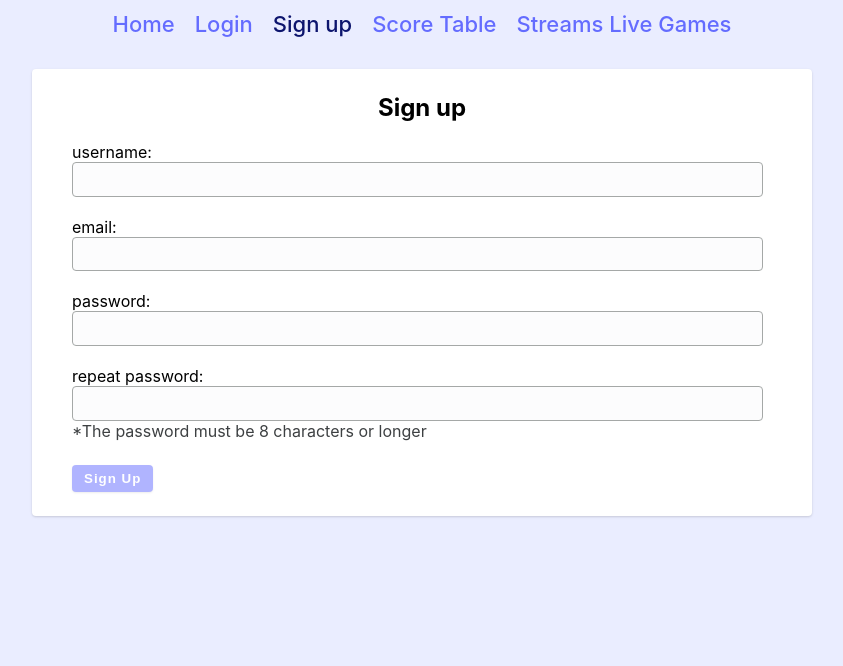
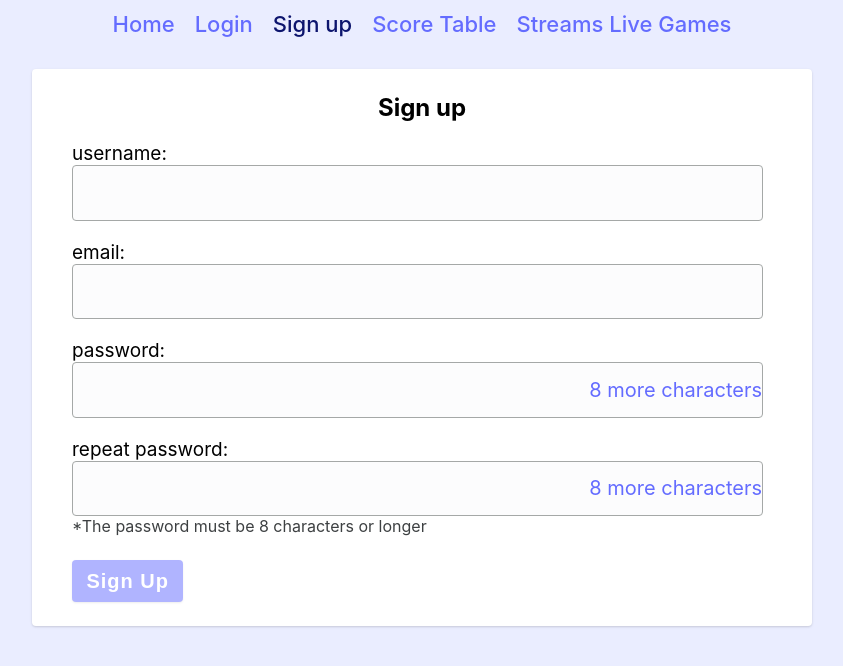
Before and after one commit to TehilaKaravani/football, a React (Vite) app: page /sign-up in a window 1280 px wide. Shown: the top 666 px of the page, without its empty margins (218-1061 px from the left). Built offline with nearby package versions, Linux system fonts and the light colour scheme; no server answers.

Commit message:
8/8/2024

```diff
--- a/package.json
+++ b/package.json
@@ -15,7 +15,7 @@
     "react": "^18.2.0",
     "react-dom": "^18.2.0",
     "react-icons": "^5.2.1",
-    "react-router-dom": "^6.22.3",
+    "react-router-dom": "^6.26.0",
     "react-toastify": "^10.0.5",
     "universal-cookie": "^7.0.1"
   },
--- a/src/App.jsx
+++ b/src/App.jsx
@@ -84,7 +84,7 @@ function App() {
                 <Routes>
                     <Route path={"/"} element={<HomePage/>}/>
                     <Route path={"/login"}
-                           element={<SignIn userSecret={userSecret} setUserSecret={setUserSecret}/>}/>
+                           element={<SignIn setUserSecret={setUserSecret}/>}/>
                     <Route path={"/sign-up"} element={<SignUp/>}/>
                     <Route path={"/profile"} element={<Profile userSecret={userSecret}/>}/>
                     <Route path={"/score-table"} element={<ScoreTable data={dataFromServer}/>}/>
--- a/src/SignIn.jsx
+++ b/src/SignIn.jsx
@@ -4,21 +4,24 @@ import Cookies from "universal-cookie";
 import {ToastContainer, toast} from 'react-toastify';
 import PropTypes from "prop-types";
 import {MIN_PASS_LENGTH} from './constants';
-import { errorMessages } from './errorMessages';
+import {errorMessages} from './errorMessages';
+import {useNavigate} from 'react-router-dom';
 
-const SignIn = ({userSecret, setUserSecret}) => {
+
+const SignIn = ({setUserSecret}) => {
 
     const [password, setPassword] = useState("");
     const [email, setEmail] = useState("");
+    const navigate = useNavigate();
+
 
     const login = () => {
-        axios.post("http://localhost:9124/login",null,
+        axios.post("http://localhost:9124/login", null,
             {
-                params:{
+                params: {
                     email: email,
                     password: password
                 }
-
             })
             .then(response => {
                 if (response.data.success) {
@@ -26,6 +29,9 @@ const SignIn = ({userSecret, setUserSecret}) => {
                     cookies2.set('secret', response.data.user.secret);
                     setUserSecret(response.data.user.secret);
                     toast.success('Login Success');
+                    setTimeout(() => {
+                        navigate('/score-table');
+                    }, 5000);
                 } else {
                     toast.error(errorMessages[response.data.errorCode] || "An unknown error occurred");
                 }
@@ -38,15 +44,10 @@ const SignIn = ({userSecret, setUserSecret}) => {
         <main>
             <div>
                 {
-                    userSecret ?
-                        <div className='container'>
-                            <h2>successfully logged in</h2>
-                        </div>
-                        :
                     <div className="container">
                         <h2>Sign in</h2>
                         <div className='form-section'>
-                                <div>
+                            <div className='text'>
                                 email:
                             </div>
 
@@ -58,7 +59,7 @@ const SignIn = ({userSecret, setUserSecret}) => {
                         </div>
 
                         <div className='form-section'>
-                                <div>
+                            <div className='text'>
                                 password:
                             </div>
                             <div>
--- a/src/SignUp.jsx
+++ b/src/SignUp.jsx
@@ -3,16 +3,18 @@ import {useState} from "react";
 import {ToastContainer, toast} from 'react-toastify';
 import {MIN_PASS_LENGTH} from './constants';
 import {errorMessages} from "./ErrorMessages.jsx";
+import {useNavigate} from 'react-router-dom';
+
 function SignUp() {
     const [username, setUsername] = useState("");
     const [email, setEmail] = useState("");
     const [password, setPassword] = useState("");
     const [password2, setPassword2] = useState("");
-    const [success, setSuccess] = useState(false);
+    const navigate = useNavigate();
 
 
     const signUp = () => {
-        axios.post("http://localhost:9124/sign-up",null,
+        axios.post("http://localhost:9124/sign-up", null,
             {
                 params: {
                     username: username,
@@ -22,9 +24,11 @@ function SignUp() {
                 }
             })
             .then(response => {
-                setSuccess(response.data.success)
                 if (response.data.success) {
                     toast.success("Sign up successful")
+                    setTimeout(() => {
+                        navigate('/login');
+                    }, 5000);
                 } else {
                     toast.error(errorMessages[response.data.errorCode] || "An unknown error occurred");
                 }
@@ -36,15 +40,10 @@ function SignUp() {
     return (
         <main>
             <div className="container">
-                {success ?
-                    <div>
-                        <h2>success</h2>
-                    </div>
-                    :
                 <div>
                     <h2>Sign up</h2>
                     <div className='form-section'>
-                            <div>
+                        <div className='text'>
                             username:
                         </div>
 
@@ -54,7 +53,7 @@ function SignUp() {
 
                     </div>
                     <div className='form-section'>
-                            <div>
+                        <div className='text'>
                             email:
                         </div>
 
@@ -66,23 +65,33 @@ function SignUp() {
                     </div>
 
                     <div className='form-section'>
-                            <div>
+                        <div className='text'>
                             password:
                         </div>
-                            <div>
+                        <div className="input-container">
                             <input className='form-input' type='password' value={password} onChange={(e) => {
                                 setPassword(e.target.value)
                             }}/>
+                            <div className="character-counter">
+                                {(MIN_PASS_LENGTH <= password.length) ?
+                                    "Sufficient length"
+                                    : `${MIN_PASS_LENGTH - password.length} more characters`}
+                            </div>
                         </div>
                     </div>
                     <div className='form-section'>
-                            <div>
+                        <div className='text'>
                             repeat password:
                         </div>
-                            <div>
+                        <div className="input-container">
                             <input className='form-input' type='password' value={password2} onChange={(e) => {
                                 setPassword2(e.target.value)
                             }}/>
+                            <div className="character-counter">
+                                {(MIN_PASS_LENGTH <= password2.length) ?
+                                    "Sufficient length"
+                                    : `${MIN_PASS_LENGTH - password2.length} more characters`}
+                            </div>
                         </div>
                         <div className='gray-text'>
                             *The password must be 8 characters or longer
@@ -94,7 +103,7 @@ function SignUp() {
                             disabled={username.length === 0 || password.length === 0 || email.length === 0 || password !== password2 || password.length < MIN_PASS_LENGTH}>sign
                         up
                     </button>
-                    </div>}
+                </div>
             </div>
             <ToastContainer position='top-center'/>
         </main>
--- a/src/index.css
+++ b/src/index.css
@@ -84,7 +84,7 @@ tr, td, th{
     border: transparent;
     border-radius: 0.25rem;
     letter-spacing: 1px;
-    padding: 0.375rem 0.75rem;
+    padding: 0.6rem 0.9rem;
     box-shadow: 0 1px 3px 0 rgba(0, 0, 0, 0.1), 0 1px 2px 0 rgba(0, 0, 0, 0.06);
     transition: 0.3s ease-in-out all;
     text-transform: capitalize;
@@ -92,6 +92,7 @@ tr, td, th{
     width: auto;
     font-weight: bold;
     margin-top: 0.25rem;
+    font-size: 1.25rem;
 }
 
 .btn:hover {
@@ -126,16 +127,29 @@ tr, td, th{
     flex: 0 0 auto;
     font-size: 19px;
 }
+.input-container {
+    position: relative; /* מאפשר למקם את הסופר בתוך השדה */
+    /*display: inline-block; !* למנוע פריסת השדה והסופר על פני כל רוחב התיבה *!*/
+}
 
 .form-input {
     width: 95%;
-    padding: 0.4rem 0.75rem;
+    padding: 0.8rem 0.75rem;
     border-radius: 0.25rem;
     background: #fcfcfd;
     border: 1px solid #a5a8a7;
-    font-size: 17px;
+    font-size: 24px;
+    /*padding-right: 70px; !* מוודא שהטקסט לא יכסה את הסופר *!*/
+    /*box-sizing: border-box; !* לוקח בחשבון את ה-padding בתוך הרוחב הכולל *!*/
 }
-
+.character-counter {
+    position: absolute;
+    right: 10px;
+    top: 50%;
+    transform: translateY(-50%);
+    color: #646cff;
+    font-size: 1.25rem;
+}
 
 .links{
     text-align: center;
@@ -170,6 +184,9 @@ h2{
     margin-top: 0.25rem;
     font-size: 16px;
 }
+.text{
+    font-size: 19px;
+}
 .sum-gamble-input {
     width: 50px;
     padding: 0.2rem 0.5rem;
@@ -179,9 +196,8 @@ h2{
     margin-left: 0.5rem;
     font-size: 17px;
 }
-.text{
-    font-size: 19px;
-}
+
+
 .red-gamble-container {
     width: 80vw;
     max-width: 300px;
```
Also changed, not shown: 1 other file (tests, documents, lock files or other folders). Lines whose indentation alone changed are shown as unchanged.
